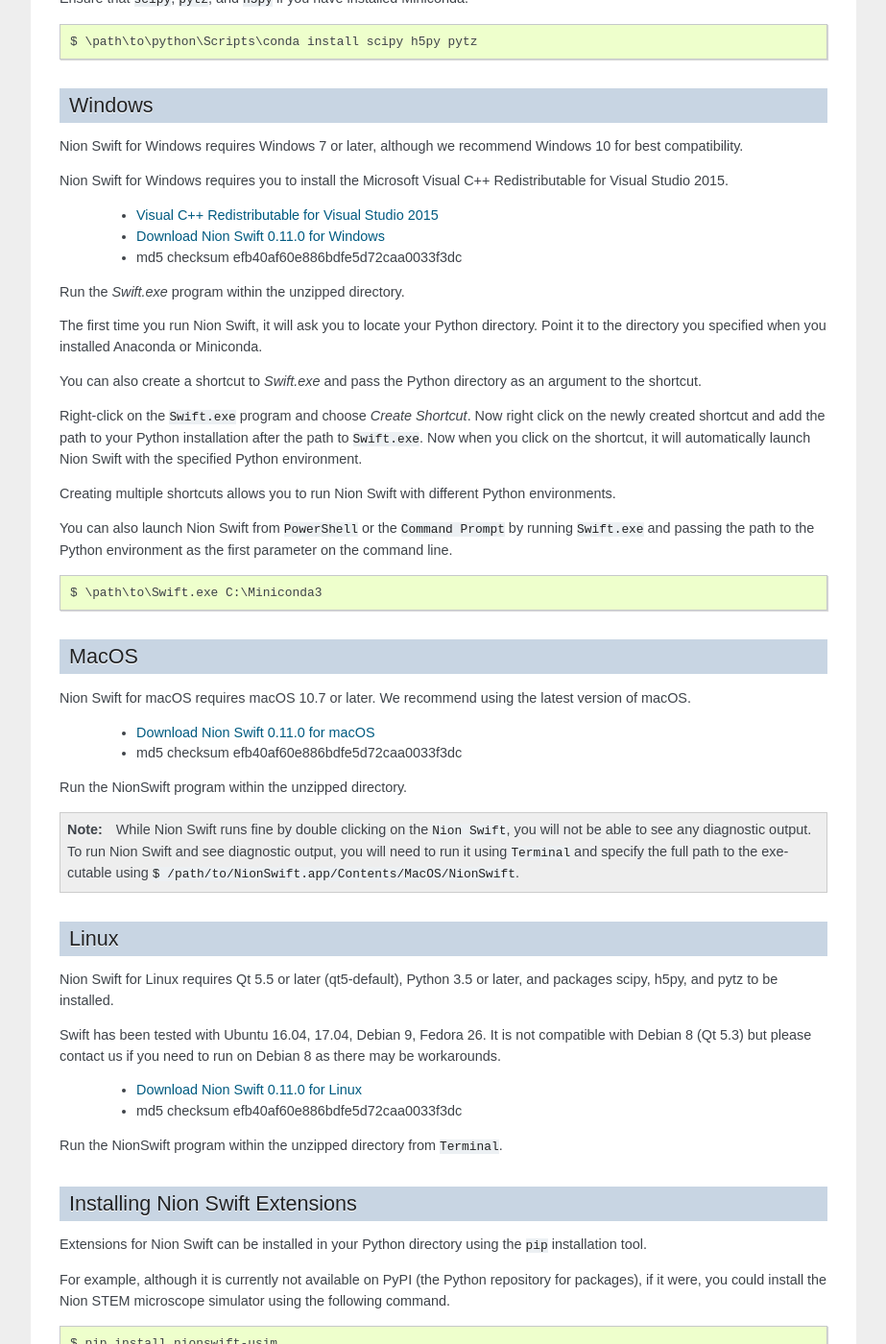
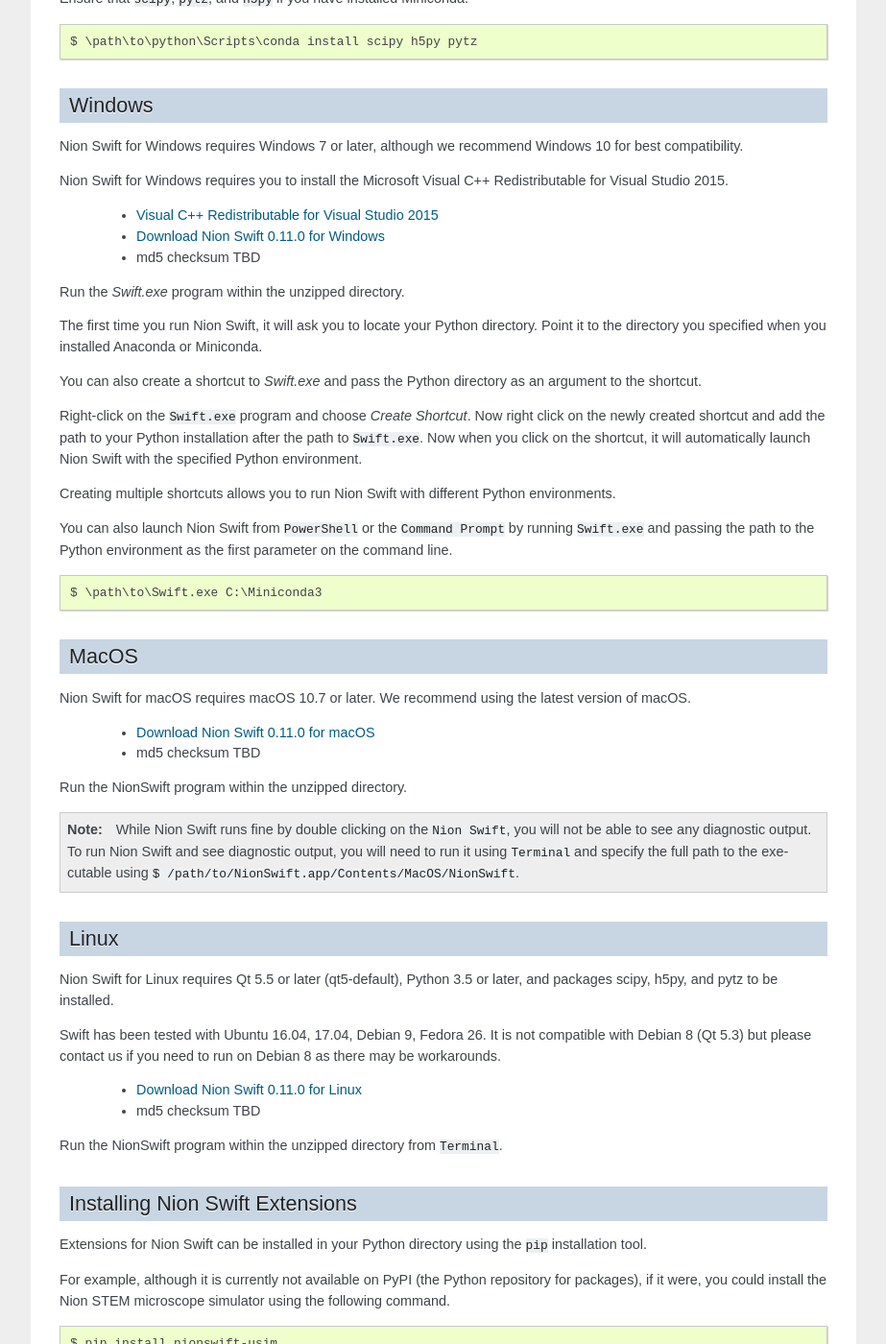
Before and after one commit to nion-software/nionswift, a Sphinx documentation site: the page built from docs/installation.rst, in a window 1280 px wide and 1400 px high, scrolled down 815 px. Shown: the whole window at 96% size, without its empty margins (198-1121 px from the left). Built offline with Sphinx 7.4.7, drawn with Linux system fonts in a browser that asks for light colours.

Commit message:
Minor edits preparing for release.

```diff
--- a/docs/installation.rst
+++ b/docs/installation.rst
@@ -51,7 +51,7 @@ Nion Swift for Windows requires you to install the Microsoft Visual C++ Redistri
 
     * `Visual C++ Redistributable for Visual Studio 2015 <https://www.microsoft.com/en-us/download/details.aspx?id=48145>`_
     * `Download Nion Swift 0.11.0 for Windows <http://nion.com/swift/files/NionSwift_Windows_np112py36_0.11.0.zip>`_
-    * md5 checksum efb40af60e886bdfe5d72caa0033f3dc
+    * md5 checksum TBD
 
 Run the `Swift.exe` program within the unzipped directory.
 
@@ -76,7 +76,7 @@ MacOS
 Nion Swift for macOS requires macOS 10.7 or later. We recommend using the latest version of macOS.
 
     * `Download Nion Swift 0.11.0 for macOS <http://nion.com/swift/files/NionSwift_MacOS_np112py36_0.11.0.zip>`_
-    * md5 checksum efb40af60e886bdfe5d72caa0033f3dc
+    * md5 checksum TBD
 
 Run the NionSwift program within the unzipped directory.
 
@@ -94,7 +94,7 @@ Swift has been tested with Ubuntu 16.04, 17.04, Debian 9, Fedora 26. It is not c
 please contact us if you need to run on Debian 8 as there may be workarounds.
 
     * `Download Nion Swift 0.11.0 for Linux <http://nion.com/swift/files/NionSwift_MacOS_np112py36_0.11.0.zip>`_
-    * md5 checksum efb40af60e886bdfe5d72caa0033f3dc
+    * md5 checksum TBD
 
 Run the NionSwift program within the unzipped directory from ``Terminal``.
 
```
Also changed, not shown: 1 other file.
